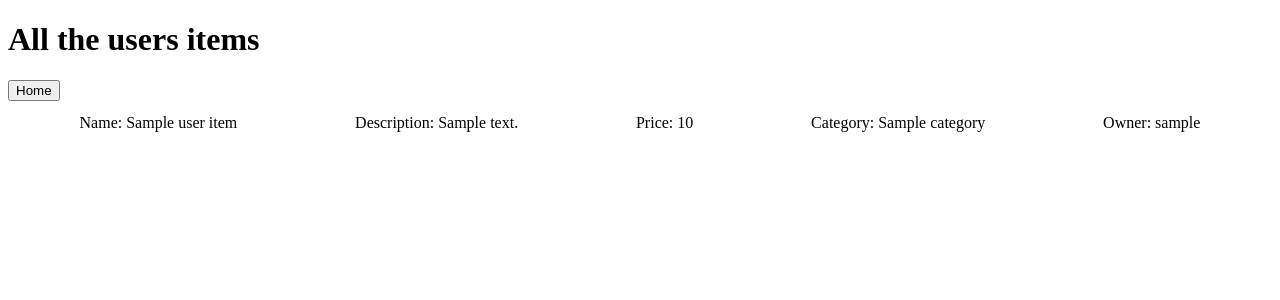
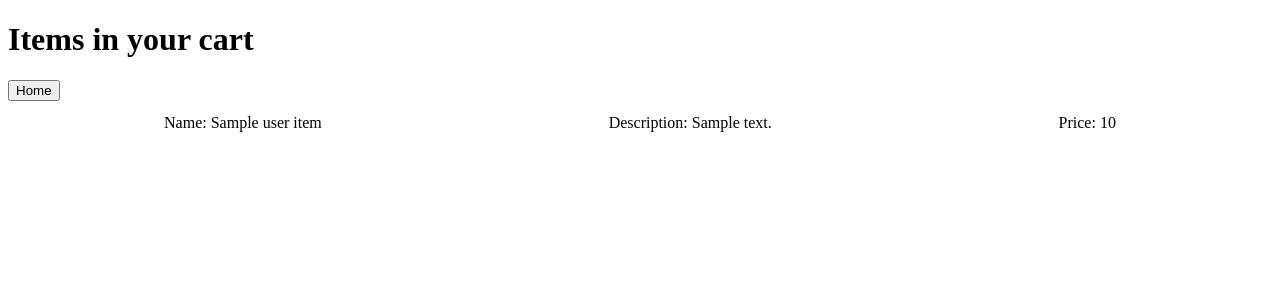
Before and after one commit to NoraTomas/TDT4242, a Django app: template ecommerce/templates/ecommerce/view_cart.html in a window 1280 px wide. Shown: the top 300 px of the page. Run offline with Django 3.2, Linux system fonts and the light colour scheme; the template is opened without the code that fills it: most values are stand-ins (such as "Sample title", 1, 10 or a date in 2020); parts of the project's set-up code (start-up, migrations or seed data) failed here and were passed over; some libraries are stand-ins or nearby versions.

Commit message:
changed up cart a bit

```diff
--- a/ecommerce/templates/ecommerce/view_cart.html
+++ b/ecommerce/templates/ecommerce/view_cart.html
@@ -9,7 +9,7 @@
 
 
 
-    <h1>All the users items</h1>
+    <h1>Items in your cart</h1>
 
     <button type="button" onclick="goToHomePage()" >
                 Home</button>
@@ -19,8 +19,6 @@
             <label>Name: {{ user_item.name }}</label>
             <label>Description: {{ user_item.description }}</label>
             <label>Price: {{ user_item.price}}</label>
-            <label>Category: {{ user_item.category.name}}</label>
-            <label>Owner: {{ user_item.owner.username }}</label>
         </div>
 
 
```
Also changed, not shown: db.sqlite3.
